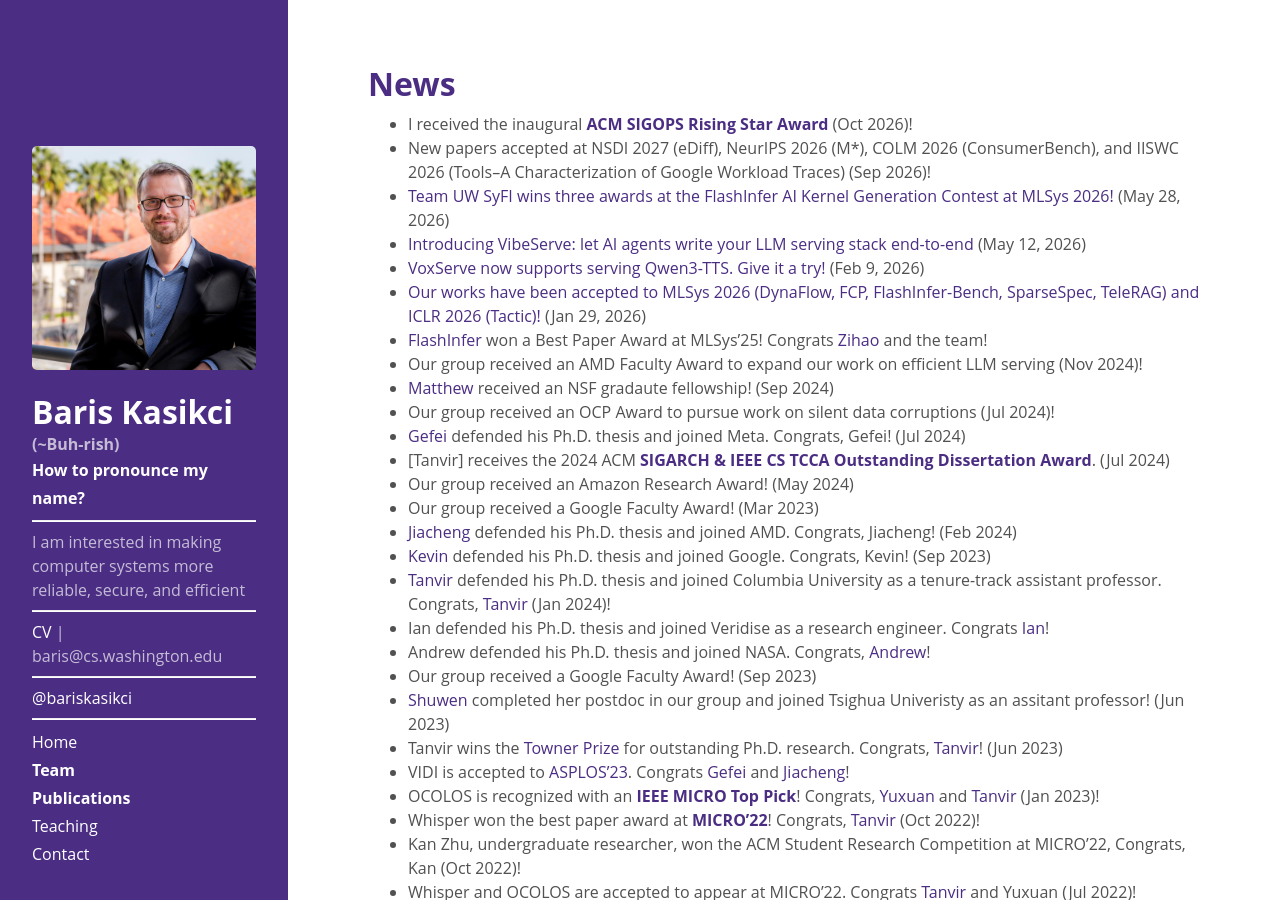
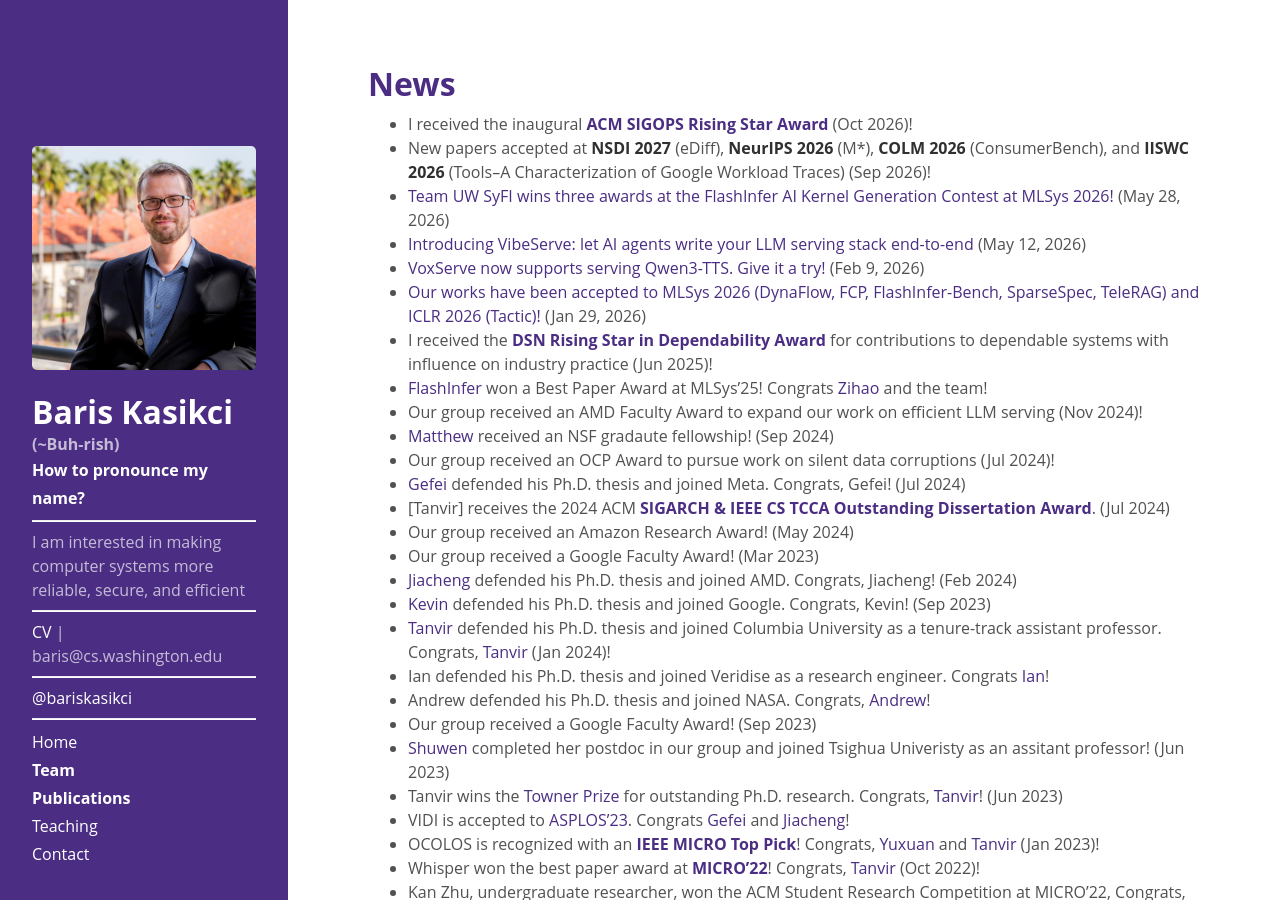
Before and after one commit to kasikci/kasikci.github.io, a Jekyll site: the page built from news.md, in a window 1280 px wide and 900 px high. Built offline with Jekyll 4.4.1, drawn with Linux system fonts in a browser that asks for light colours.

Commit message:
Add Rising Star highlights to website

```diff
--- a/news.md
+++ b/news.md
@@ -4,11 +4,12 @@ title: News
 ---
 
 * I received the inaugural [**ACM SIGOPS Rising Star Award**](https://www.sigops.org/the-rising-star-award/) (Oct 2026)!
-* New papers accepted at NSDI 2027 (eDiff), NeurIPS 2026 (M*), COLM 2026 (ConsumerBench), and IISWC 2026 (Tools--A Characterization of Google Workload Traces) (Sep 2026)!
+* New papers accepted at **NSDI 2027** (eDiff), **NeurIPS 2026** (M*), **COLM 2026** (ConsumerBench), and **IISWC 2026** (Tools--A Characterization of Google Workload Traces) (Sep 2026)!
 * [Team UW SyFI wins three awards at the FlashInfer AI Kernel Generation Contest at MLSys 2026!](https://syfi.cs.washington.edu/blog/2026-05-28-mlsys-kernel-contest) (May 28, 2026)
 * [Introducing VibeServe: let AI agents write your LLM serving stack end-to-end](https://syfi.cs.washington.edu/blog/2026-05-12-introducing-vibeserve) (May 12, 2026)
 * [VoxServe now supports serving Qwen3-TTS. Give it a try!](https://vox-serve.github.io/2026/02/09/qwen3-tts-support.html) (Feb 9, 2026)
 * [Our works have been accepted to MLSys 2026 (DynaFlow, FCP, FlashInfer-Bench, SparseSpec, TeleRAG) and ICLR 2026 (Tactic)!](https://syfi.cs.washington.edu/blog/2026-01-31-syfi-january-2026) (Jan 29, 2026)
+* I received the [**DSN Rising Star in Dependability Award**](https://dsn2025.github.io/awards_rs.html) for contributions to dependable systems with influence on industry practice (Jun 2025)!
 * [FlashInfer](https://arxiv.org/abs/2501.01005) won a Best Paper Award at MLSys'25! Congrats [Zihao](https://homes.cs.washington.edu/~zhye/) and the team!
 * Our group received an AMD Faculty Award to expand our work on efficient LLM serving (Nov 2024)!
 * [Matthew](https://homes.cs.washington.edu/~mgiordan/) received an NSF gradaute fellowship! (Sep 2024)
```
Also changed, not shown: _posts/2015-08-08-news.md (+2 -1 lines), _posts/2015-08-09-bio.md (+2 -0 lines).
